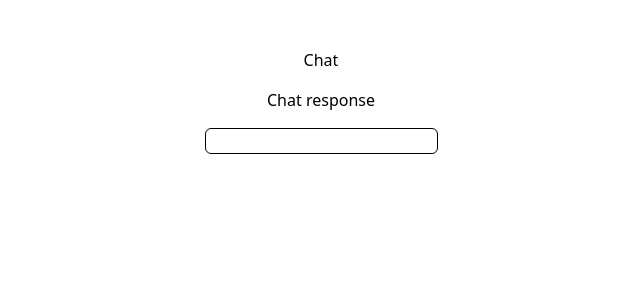
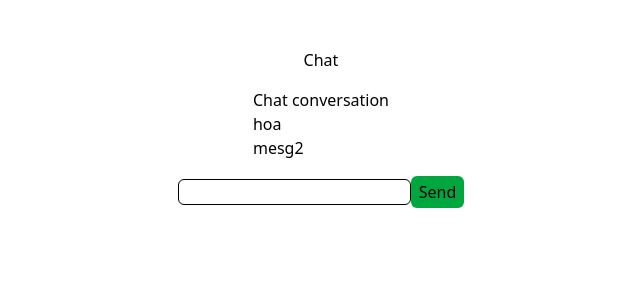
Before and after one commit to josemontano1996/ai-chabot-frontend, a React (Vite) app: page /chat in a window 1280 px wide. Shown: the top 300 px of the page, without its empty margins (319-959 px from the left). Built offline with nearby package versions, Linux system fonts and the light colour scheme.

Commit message:
added zod and react-hook-form

```diff
--- a/package.json
+++ b/package.json
@@ -10,11 +10,14 @@
     "preview": "vite preview"
   },
   "dependencies": {
+    "@hookform/resolvers": "^4.0.0",
     "@tailwindcss/vite": "^4.0.6",
     "react": "^19.0.0",
     "react-dom": "^19.0.0",
+    "react-hook-form": "^7.54.2",
     "react-router": "^7.1.5",
-    "tailwindcss": "^4.0.6"
+    "tailwindcss": "^4.0.6",
+    "zod": "^3.24.1"
   },
   "devDependencies": {
     "@eslint/js": "^9.19.0",
--- a/src/pages/public/ChatPage.tsx
+++ b/src/pages/public/ChatPage.tsx
@@ -1,12 +1,61 @@
+import { zodResolver } from '@hookform/resolvers/zod';
+import { SubmitHandler, useForm } from 'react-hook-form';
+import { z } from 'zod';
+
+const schema = z.object({
+  message: z.string().min(1, 'Message is required.'),
+});
+
+type FormFields = z.infer<typeof schema>;
+
 const ChatPage = () => {
+  const {
+    register,
+    handleSubmit,
+    formState: { errors, isSubmitting },
+    setError,
+  } = useForm<FormFields>({
+    resolver: zodResolver(schema),
+  });
+
+  const submitForm: SubmitHandler<FormFields> = async (data) => {
+    try {
+      await new Promise((resolve) => setTimeout(resolve, 1000));
+      throw new Error();
+      console.log(data);
+    } catch (e) {
+      setError('root', {
+        message: 'An error ocurred',
+      });
+    }
+  };
   return (
     <div className="flex flex-col items-center py-12 gap-4">
       <h1>Chat</h1>
-      <section>Chat response</section>
       <section>
-        <form action=""></form>
-        <input type="text" className="border rounded-md" />
-        <button></button>
+        <h2>Chat conversation</h2>
+        <ul>
+          <li>hoa</li>
+          <li>mesg2</li>
+        </ul>
+      </section>
+      <section>
+        <form onSubmit={handleSubmit(submitForm)}>
+          <input {...register('message')} className="border rounded-md" />
+          {errors.message && (
+            <span className="text-red-500">{errors.message.message}</span>
+          )}
+          <button
+            disabled={isSubmitting}
+            type="submit"
+            className="bg-green-600 px-2 py-1 rounded-md hover:cursor-pointer"
+          >
+            {isSubmitting ? 'Loading' : 'Send'}
+          </button>
+          {errors.root && (
+            <span className="text-red-500">{errors.root.message}</span>
+          )}
+        </form>
       </section>
     </div>
   );
```
Also changed, not shown: 1 other file (tests, documents, lock files or other folders).
